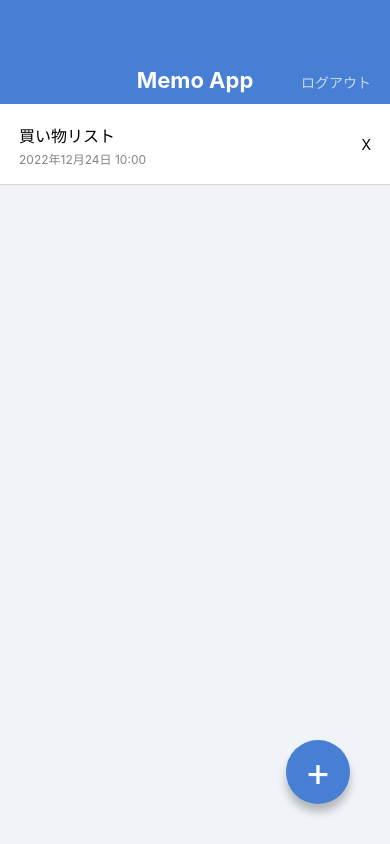
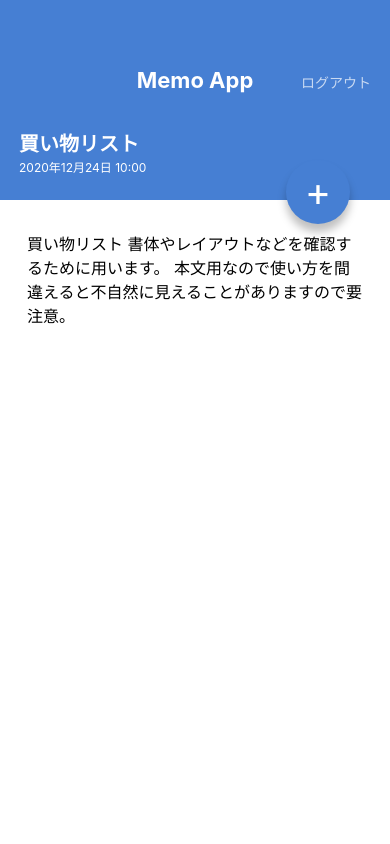
Before and after one commit to suzuki-t0505/MemoApp, a React Native app: screen / in a window 390 px wide. Built offline with nearby package versions, Linux system fonts and the light colour scheme.

Commit message:
✨: Create MemoDetailScreen

```diff
--- a/App.jsx
+++ b/App.jsx
@@ -1,22 +1,10 @@
-import { StyleSheet, View } from 'react-native';
 import React from 'react';
-import AppBar from './src/components/AppBar';
-import MemoList from './src/components/MemoList';
-import CircleButton from './src/components/CircleButton';
+import MemoDetailScreen from './src/screens/MemoDetailScreen';
+// import MemoListScreen from './src/screens/MemoListScreen';
 
 const App = () => (
-  <View style={styles.container}>
-    <AppBar />
-    <MemoList />
-    <CircleButton>+</CircleButton>
-  </View>
+  // <MemoListScreen />
+  <MemoDetailScreen />
 );
 
-const styles = StyleSheet.create({
-  container: {
-    flex: 1,
-    backgroundColor: '#F0F4F8',
-  },
-});
-
 export default App;
--- a/src/components/CircleButton.jsx
+++ b/src/components/CircleButton.jsx
@@ -1,16 +1,21 @@
 import React from 'react';
 import { View, StyleSheet, Text } from 'react-native';
 /* eslint-disable-next-line */
-import { string } from 'prop-types';
+import { string, shape } from 'prop-types';
 
-const CircleButton = ({ children }) => (
-  <View style={styles.circleButton}>
+const CircleButton = ({ children, style }) => (
+  <View style={[styles.circleButton, style]}>
     <Text style={styles.circleButtonLabel}>{ children }</Text>
   </View>
 );
 
 CircleButton.propTypes = {
   children: string.isRequired,
+  style: shape(),
+};
+
+CircleButton.defaultProps = {
+  style: null,
 };
 
 const styles = StyleSheet.create({
--- /dev/null
+++ b/src/screens/MemoDetailScreen.jsx
@@ -0,0 +1,62 @@
+import {
+  ScrollView, StyleSheet, Text, View,
+} from 'react-native';
+import React from 'react';
+import AppBar from '../components/AppBar';
+import CircleButton from '../components/CircleButton';
+
+const MemoDetailScreen = () => (
+  <View style={styles.container}>
+    <AppBar />
+
+    <View style={styles.memoHeader}>
+      <Text style={styles.memoTitle}>買い物リスト</Text>
+      <Text style={styles.memoDate}>2020年12月24日 10:00</Text>
+    </View>
+
+    <ScrollView style={styles.memoBody}>
+      <Text style={styles.memoText}>
+        買い物リスト
+        書体やレイアウトなどを確認するために用います。
+        本文用なので使い方を間違えると不自然に見えることがありますので要注意。
+      </Text>
+    </ScrollView>
+
+    <CircleButton style={{ top: 160, bottom: 'auto' }}>+</CircleButton>
+  </View>
+);
+
+const styles = StyleSheet.create({
+  container: {
+    flex: 1,
+    backgroundColor: '#ffffff',
+  },
+  memoHeader: {
+    backgroundColor: '#467FD3',
+    height: 96,
+    justifyContent: 'center',
+    paddingVertical: 24,
+    paddingHorizontal: 19,
+  },
+  memoTitle: {
+    color: '#ffffff',
+    fontSize: 20,
+    lineHeight: 32,
+    fontWeight: 'bold',
+  },
+  memoDate: {
+    color: '#ffffff',
+    fontSize: 12,
+    lineHeight: 16,
+  },
+  memoBody: {
+    paddingVertical: 32,
+    paddingHorizontal: 27,
+  },
+  memoText: {
+    fontSize: 16,
+    lineHeight: 24,
+  },
+});
+
+export default MemoDetailScreen;
--- /dev/null
+++ b/src/screens/MemoListScreen.jsx
@@ -0,0 +1,22 @@
+import { StyleSheet, View } from 'react-native';
+import React from 'react';
+import AppBar from '../components/AppBar';
+import MemoList from '../components/MemoList';
+import CircleButton from '../components/CircleButton';
+
+const MemoListScreen = () => (
+  <View style={styles.container}>
+    <AppBar />
+    <MemoList />
+    <CircleButton>+</CircleButton>
+  </View>
+);
+
+const styles = StyleSheet.create({
+  container: {
+    flex: 1,
+    backgroundColor: '#F0F4F8',
+  },
+});
+
+export default MemoListScreen;
```
